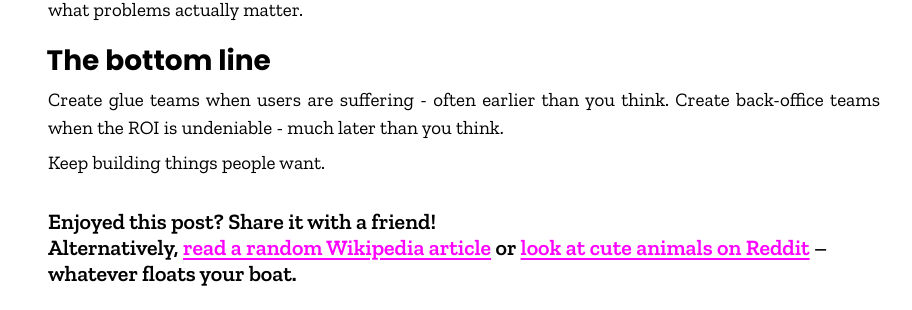
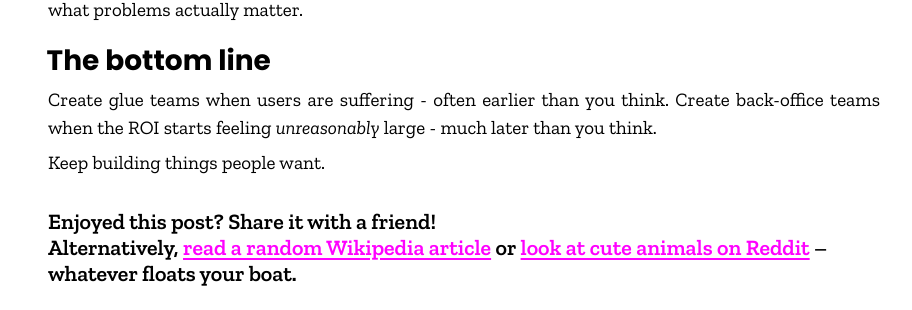
Before and after one commit to Twixes/matloka.com, a Jekyll site: the page built from _posts/2025-07-18-backoffice-vs-glue-teams.md, in a window 1280 px wide. Shown: the part 1745-2055 px from the top of the page, without its empty margins (176-1088 px from the left). Built offline with Jekyll 4.4.1, drawn with Linux system fonts in a browser that asks for light colours; comment, search, counter and statistics services are not loaded.

Commit message:
Tweak bottom line wording

```diff
--- a/_posts/2025-07-18-backoffice-vs-glue-teams.md
+++ b/_posts/2025-07-18-backoffice-vs-glue-teams.md
@@ -50,6 +50,6 @@
 
 ## The bottom line
 
-Create glue teams when users are suffering - often earlier than you think. Create back-office teams when the ROI is undeniable - much later than you think.
+Create glue teams when users are suffering - often earlier than you think. Create back-office teams when the ROI starts feeling _unreasonably_ large - much later than you think.
 
 Keep building things people want.
```
